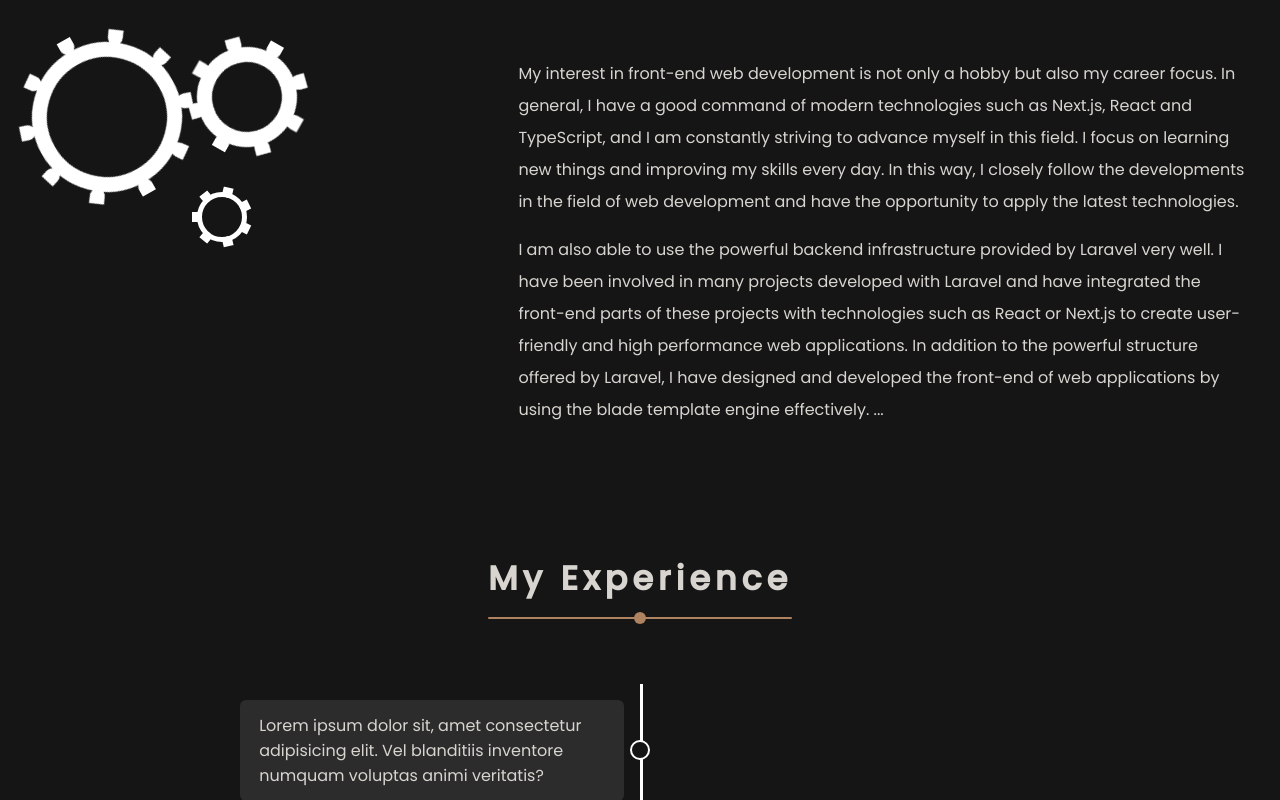
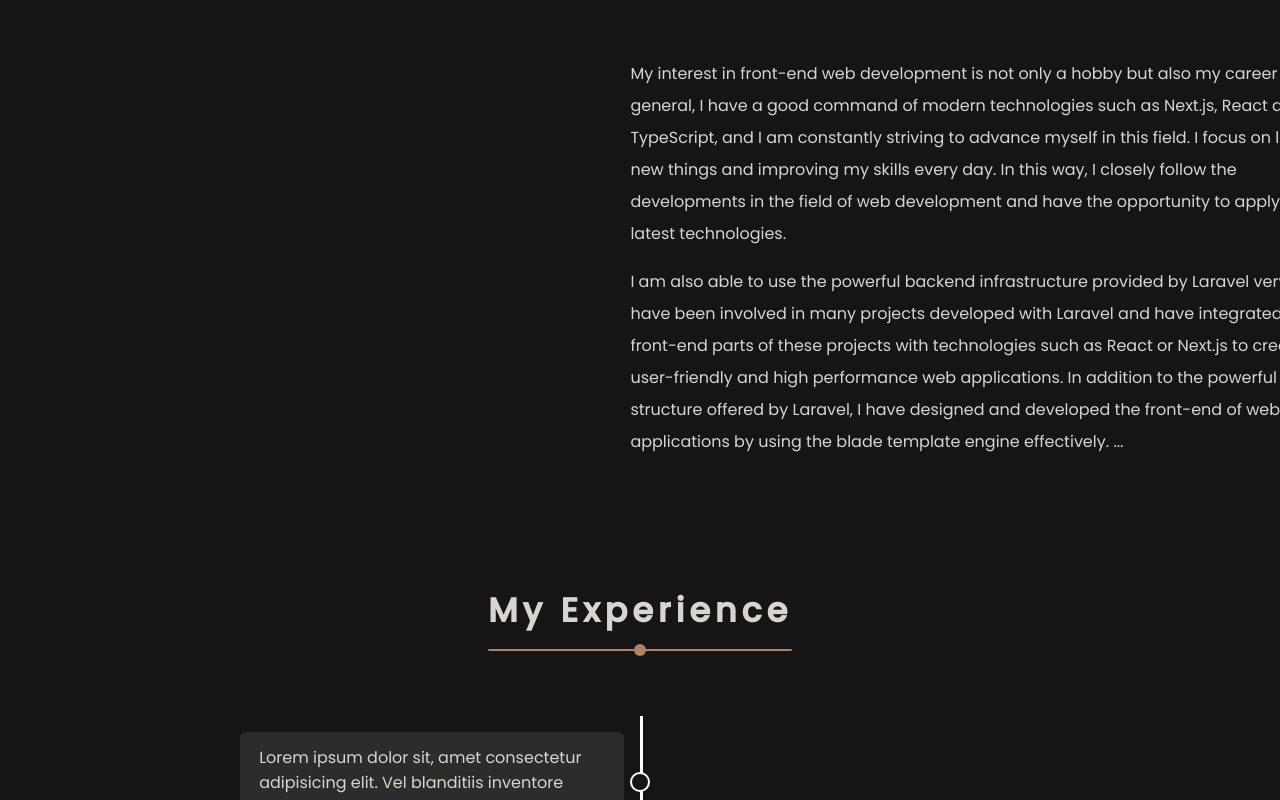
Before and after one commit to ahmet687u/portfolio, a Next.js app: page /en in a window 1280 px wide. Shown: the part 1000-1800 px from the top of the page. Built offline with nearby package versions, Linux system fonts and the light colour scheme.

Commit message:
about section animatino deleted

```diff
--- a/src/components/about/Cog.tsx
+++ /dev/null
@@ -1,24 +0,0 @@
-"use client"
-
-import {motion} from 'framer-motion'
-import styles from "./cog.module.scss";
-import type { ICogProps } from "@/types";
-
-const Cog = ({ size, ledgePiece, ...props }: ICogProps) => {
-  return (
-    <motion.div className={styles.cog} style={{ width: size, height: size, ...props?.style }}>
-      {new Array(ledgePiece).fill(null).map((_, index) => (
-        <div
-          key={index}
-          className={`${styles[props.className as string]} ${styles.ledge}`}
-          style={{
-            ["--i" as string]: index + 1,
-            ["--ledge-piece" as string]: ledgePiece
-          }}
-        ></div>
-      ))}
-    </motion.div>
-  );
-};
-
-export default Cog;
--- a/src/components/about/cog.module.scss
+++ /dev/null
@@ -1,68 +0,0 @@
-.cog {
-  position: relative;
-  display: flex;
-  align-items: center;
-  justify-content: center;
-  border-radius: 50%;
-  border: 15px solid #fff;
-
-  &:has(.cog-1) {
-    animation: rotate-1 5s linear infinite;
-  }
-  &:has(.cog-2) {
-    animation: rotate-2 5s linear infinite;
-  }
-
-  &:has(.cog-3) {
-    border: 5px solid #fff !important;
-  }
-
-  .ledge {
-    position: absolute;
-    border: 2px solid #fff;
-    border-bottom-right-radius: 50%;
-    border-top-right-radius: 50%;
-    background-color: #fff;
-    width: 15px;
-    height: 15px;
-  }
-
-  .cog-1 {
-    left: -23%;
-    transform: rotate(calc(360deg / var(--ledge-piece) * var(--i)));
-    transform-origin: 87.5px;
-  }
-
-  .cog-2 {
-    left: -35%;
-    transform: rotate(calc(360deg / var(--ledge-piece) * var(--i)));
-    transform-origin: 60px;
-  }
-
-  .cog-3 {
-    width: 10px;
-    height: 10px;
-    left: -25%;
-    transform: rotate(calc(360deg / var(--ledge-piece) * var(--i)));
-    transform-origin: 30px;
-  }
-}
-
-@keyframes rotate-1 {
-  from {
-    transform: rotate(-360deg);
-  }
-  to {
-    transform: rotate(0deg);
-  }
-}
-
-
-@keyframes rotate-2 {
-  from {
-    transform: rotate(360deg);
-  }
-  to {
-    transform: rotate(0deg);
-  }
-}
--- a/src/components/home/about/AboutSection.tsx
+++ b/src/components/home/about/AboutSection.tsx
@@ -3,10 +3,8 @@
 import Link from "next/link";
 import styles from "./about.module.scss";
 
-import { aboutText } from "@/constants";
-import { motion, useScroll, useTransform } from "framer-motion";
+import { motion, useScroll, useSpring, useTransform } from "framer-motion";
 
-import Cog from "@/components/about/Cog";
 import type { TLocales } from "@/types";
 import { getLocaleJson } from "@/utils/getLocaleJson";
 
@@ -27,15 +25,19 @@ const container = {
 };
 
 const item = {
-  hidden: { opacity: 0, y: 100 },
-  show: { opacity: 1, y: 100 },
+  hidden: { opacity: 0, x: 100 },
+  show: { opacity: 1, x: 100 },
 };
 
-const AboutSection = ({ locale }: {locale: TLocales}) => {
+const AboutSection = ({ locale }: { locale: TLocales }) => {
   const { scrollYProgress } = useScroll();
 
-  const rotate = useTransform(scrollYProgress, [0, 1], [0, 360], {
+  const rotate = useTransform(scrollYProgress, [0, 1], [0, 720], {
     clamp: false,
+  });
+
+  const x = useTransform(scrollYProgress, [0, 1], [0, 280], {
+    clamp: true,
   });
 
   return (
@@ -45,38 +47,16 @@ const AboutSection = ({ locale }: {locale: TLocales}) => {
       </header>
 
       <motion.div
-        variants={variants}
-        initial="hidden"
-        whileInView={{ x: 0 }}
-        style={{ position: "relative" }}
+        className={`flex align-center ${styles.ml}`}
+        style={{ position: "relative", x }}
       >
-        <Cog size={150} ledgePiece={10} className="cog-1" />
-        <Cog
-          size={100}
-          ledgePiece={8}
-          className="cog-2"
-          style={{
-            position: "absolute",
-            top: "5px",
-            left: "165px",
-          }}
-        />
-        <Cog
-          size={50}
-          ledgePiece={7}
-          className="cog-3"
-          style={{
-            position: "absolute",
-            top: "150px",
-            left: "165px",
-            rotate: rotate as any
-          }}
-        />
       </motion.div>
 
       <motion.div variants={container} initial="hidden" animate="show">
-        <Link href="/hakkimda">
-          {getLocaleJson()[locale].about.paragrafs.slice(0, 2).map((text, i) => (
+        <Link href={`/${locale}/hakkimda`}>
+          {getLocaleJson()
+            [locale].about.paragrafs.slice(0, 2)
+            .map((text, i) => (
               <motion.p
                 key={text}
                 variants={item}
--- a/src/components/home/about/about.module.scss
+++ b/src/components/home/about/about.module.scss
@@ -3,6 +3,7 @@
 .about {
   display: grid;
   grid-template-columns: 1fr 1.5fr;
+  column-gap: 20px;
   overflow: hidden;
   margin-top: 3rem;
 
--- a/src/types/index.ts
+++ b/src/types/index.ts
@@ -37,11 +37,6 @@ export interface IExperience {
   link?: URL | string;
 }
 
-export interface ICogProps extends React.DetailedHTMLProps<React.HTMLAttributes<HTMLElement>, HTMLElement> {
-  size: number;
-  ledgePiece: number;
-}
-
 export type TLocales = "tr" | "en"
 
 export interface ILocalePageProps {
```
Lines whose indentation alone changed are shown as unchanged.
